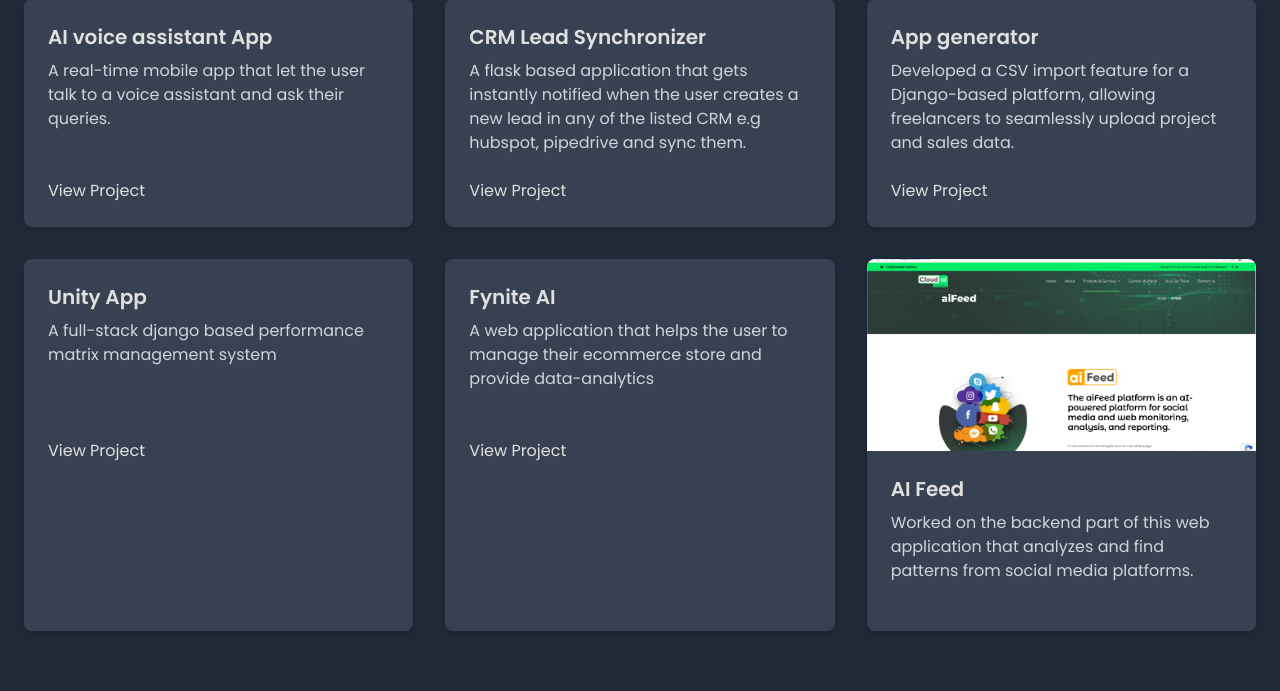
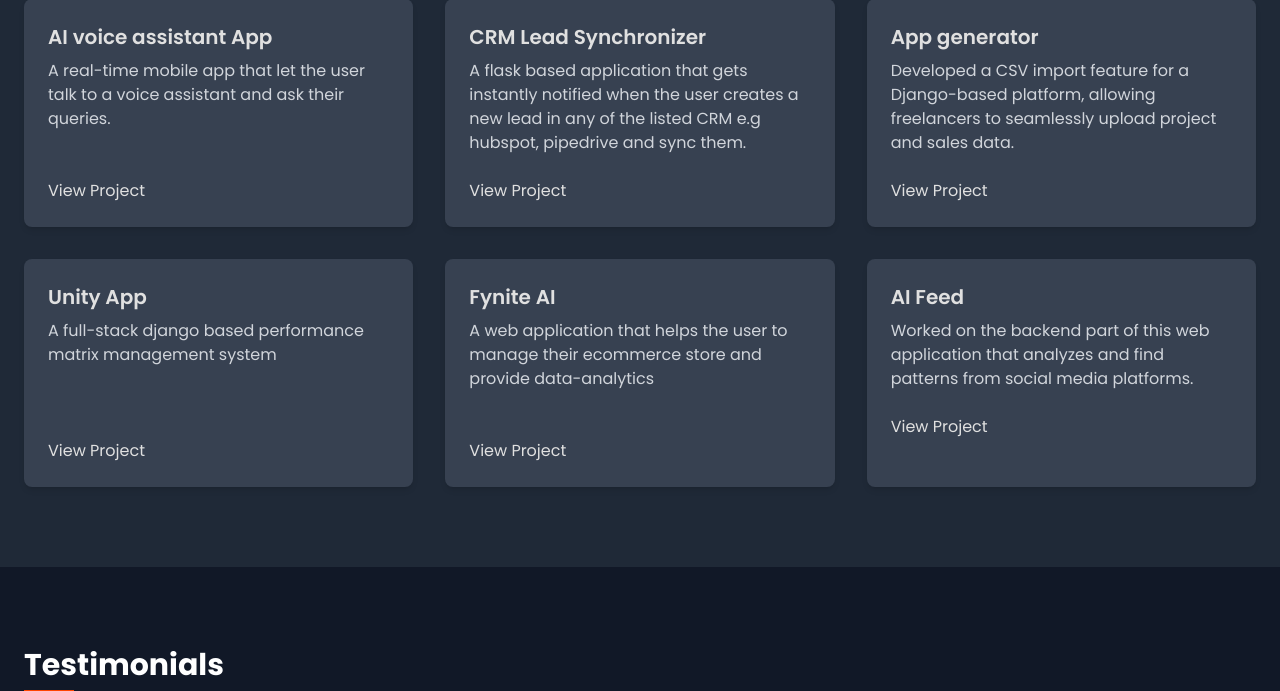
Before and after one commit to SulemanAwais/portfolio, a Django app: page / in a window 1280 px wide. Shown: the part 3229-3920 px from the top of the page. Run offline with Django 4.2, Linux system fonts and the light colour scheme; some libraries are stand-ins or nearby versions.

Commit message:
Update home.html

```diff
--- a/basic_project/basic_app/templates/home.html
+++ b/basic_project/basic_app/templates/home.html
@@ -474,10 +474,10 @@
                         </div>
                     </div>
                     <div class="bg-gray-700 rounded-lg overflow-hidden shadow-md card-hover transition duration-300" data-aos="fade-up" data-aos-delay="400">
-                        <img src="{% static 'basic_app/aifeed.PNG' %}?height=200&width=400" alt="aifeed" class="w-full h-48 object-cover">
                         <div class="p-6">
                             <h3 class="text-xl font-semibold mb-2 text-orangered">AI Feed</h3>
                             <p class="text-gray-300 mb-4">Worked on the backend part of this web application that analyzes and find patterns from social media platforms.</p>
+                            <a href="https://cloudai.solutions/aifeed/" class="text-orangered hover:text-orange-500">View Project</a>
                         </div>
                     </div>
                 </div>
```
